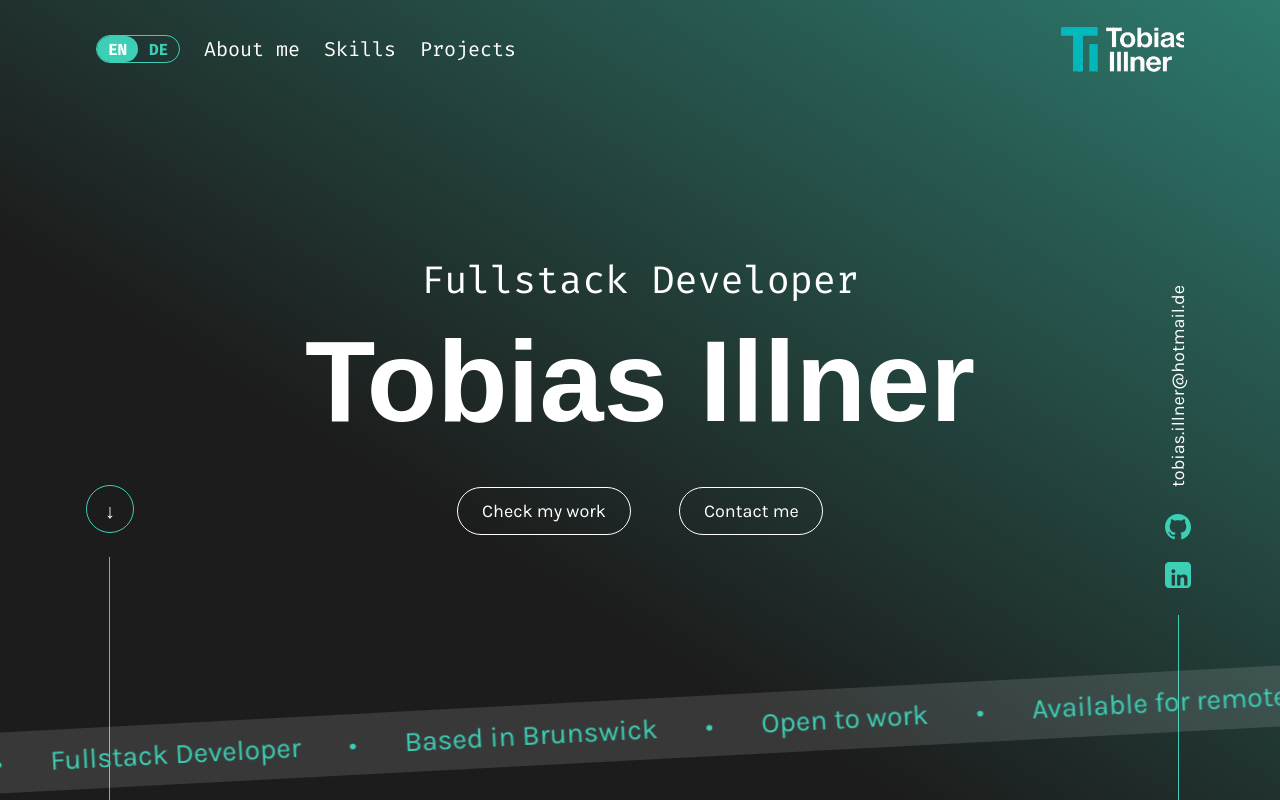
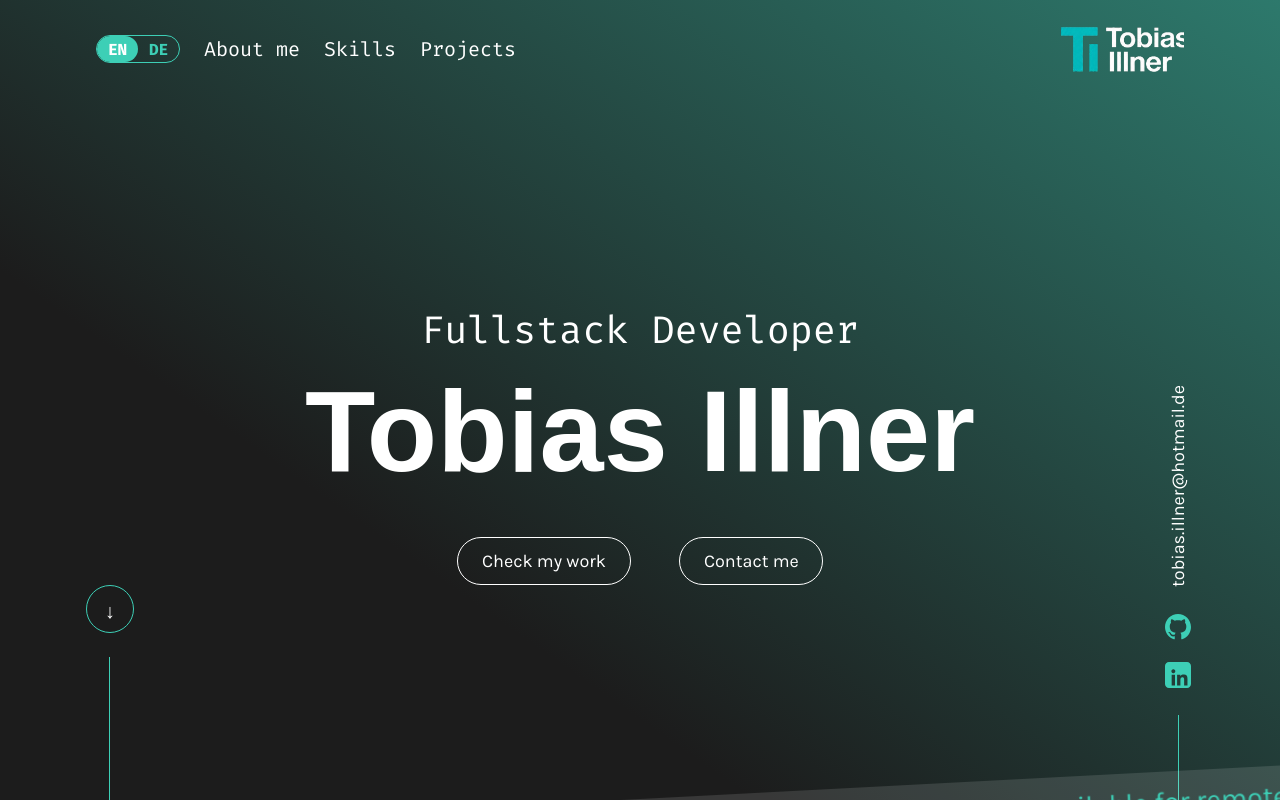
Before and after one commit to TobiasIllnerDev/Portfolio, an Angular app: page / in a window 1280 px wide. Shown: the top 800 px of the page. Built offline with nearby package versions, Linux system fonts and the light colour scheme; a web font is replaced by a local one.

Commit message:
feat: hero section height bug fix

```diff
--- a/src/app/app.scss
+++ b/src/app/app.scss
@@ -1,7 +1,7 @@
 @use "../styles/variables" as *;
 
 .background-color-class {
-  min-height: 100vh;
+  height: 900px;
   background: linear-gradient(
     to top right,
     $b-color 35%,
--- a/src/app/pages/main-section/hero/hero.scss
+++ b/src/app/pages/main-section/hero/hero.scss
@@ -6,7 +6,8 @@
 
 .hero-section {
   position: relative;
-  min-height: calc(100svh - 98px);
+  height: 802px;
+  min-height: 0;
   padding: 48px 120px 150px;
   display: grid;
   place-items: center;
```
